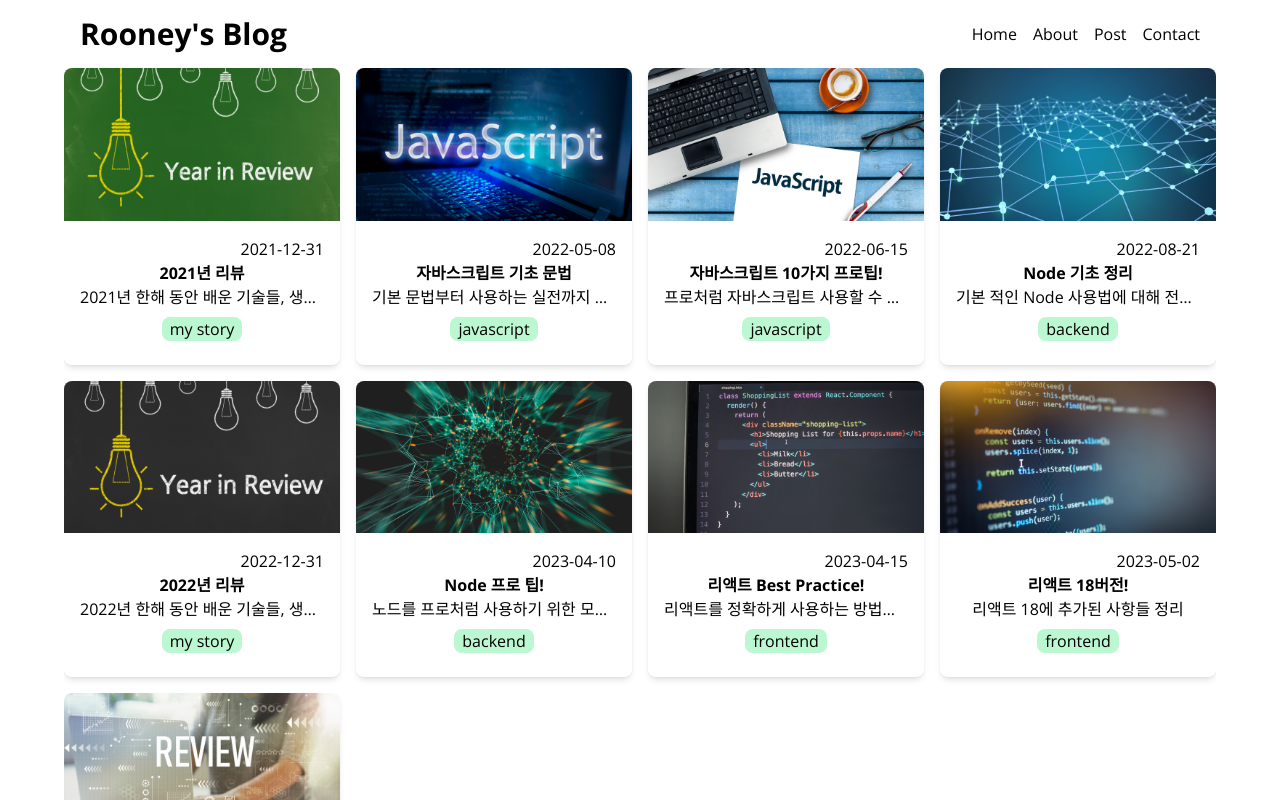
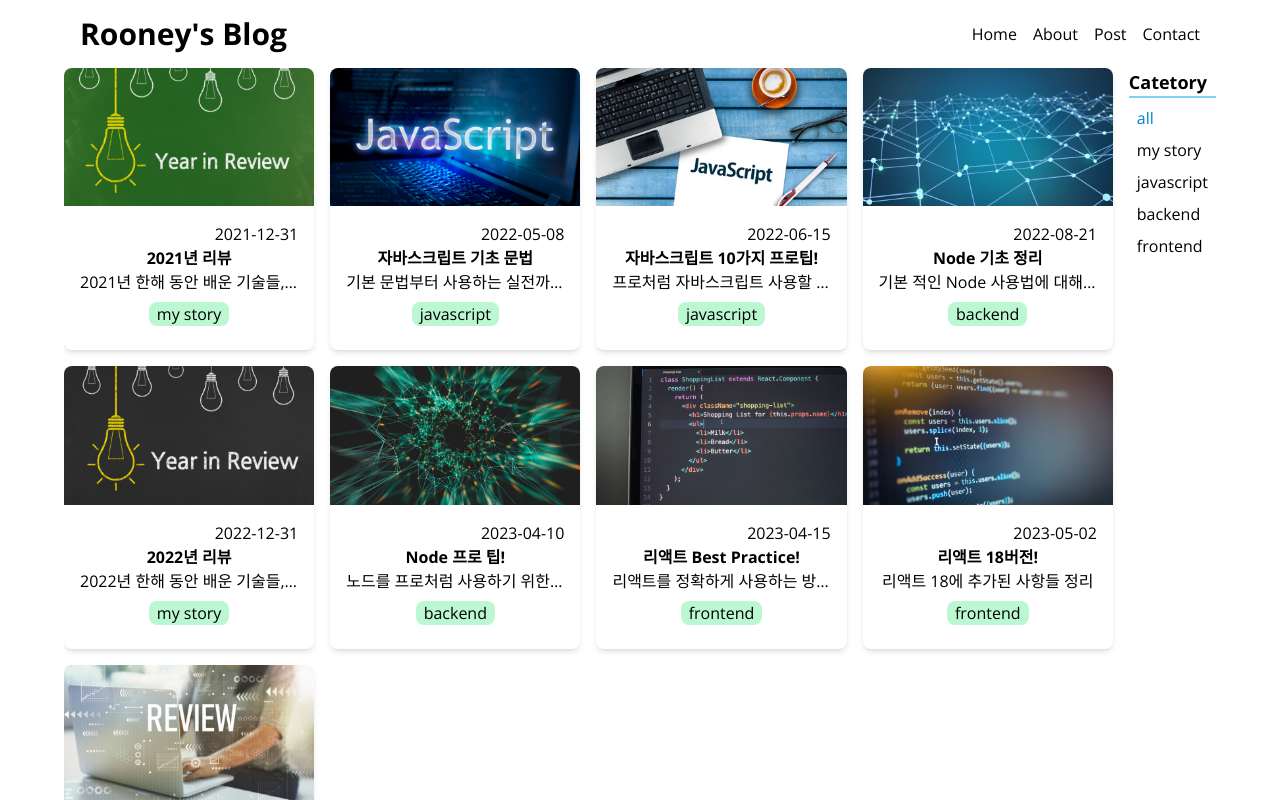
Before and after one commit to neo-rooney/dream-coding_nextjs_blog, a Next.js app: page /post in a window 1280 px wide. Built offline with nearby package versions, Linux system fonts and the light colour scheme.

Commit message:
Feat: 필터가능한 포스트 페이지 - 스타일링

```diff
--- a/src/components/Categories.tsx
+++ b/src/components/Categories.tsx
@@ -9,9 +9,16 @@ export default function Categories({
 }) {
   return (
     <section>
+      <h2 className="text-lg font-bold border-b-2 border-sky-300">Catetory</h2>
       <ul>
         {categories.map((category) => (
-          <li key={category} onClick={() => onClick(category)}>
+          <li
+            key={category}
+            onClick={() => onClick(category)}
+            className={`cursor-pointer m-2 hover:text-sky-500 ${
+              selected === category && "text-sky-600"
+            }`}
+          >
             {category}
           </li>
         ))}
--- a/src/components/FilteredPosts.tsx
+++ b/src/components/FilteredPosts.tsx
@@ -19,7 +19,7 @@ export default function FilteredPosts({ posts, categories }: Props) {
       ? posts
       : posts.filter((post) => post.category === selected);
   return (
-    <section>
+    <section className="flex gap-4">
       <PostsGrid posts={filtered} />
       <Categories
         categories={[DEFAULT_SELECTED, ...categories]}
```
